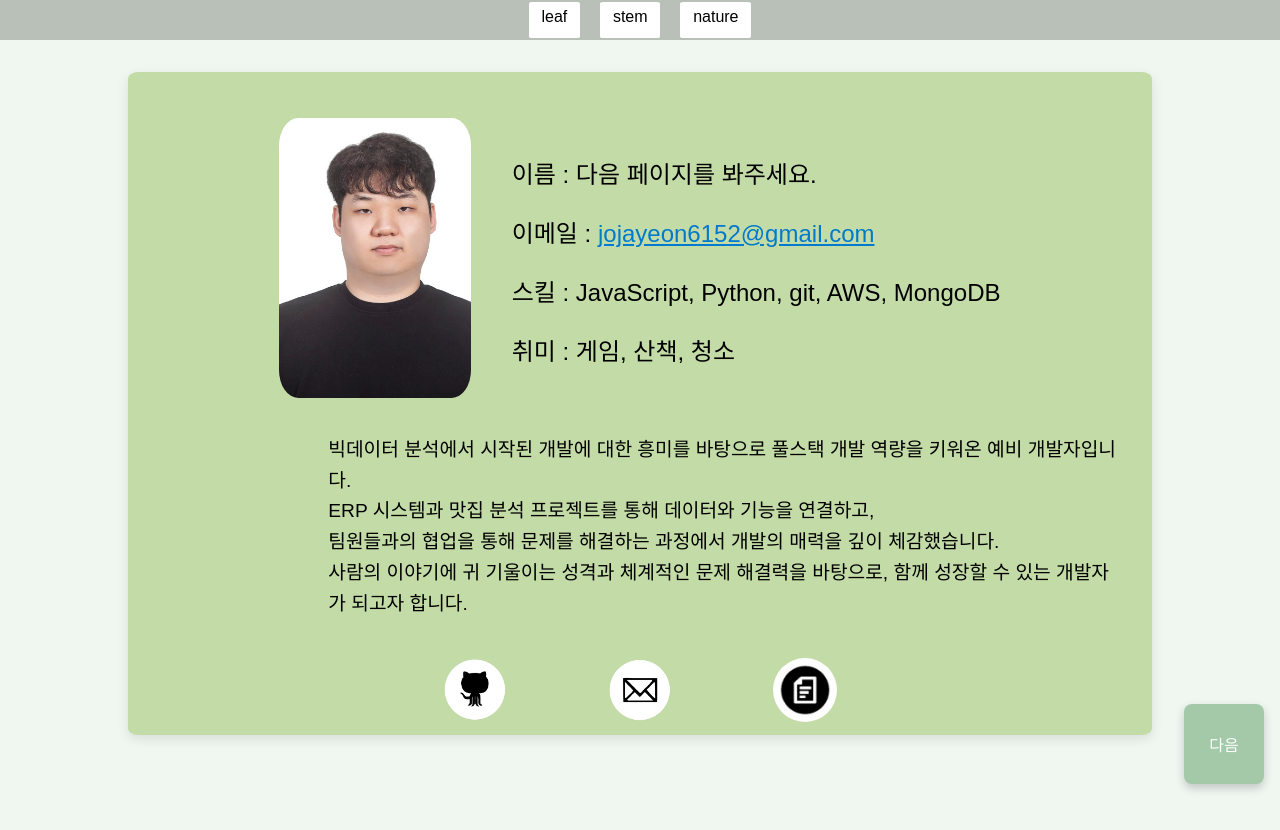
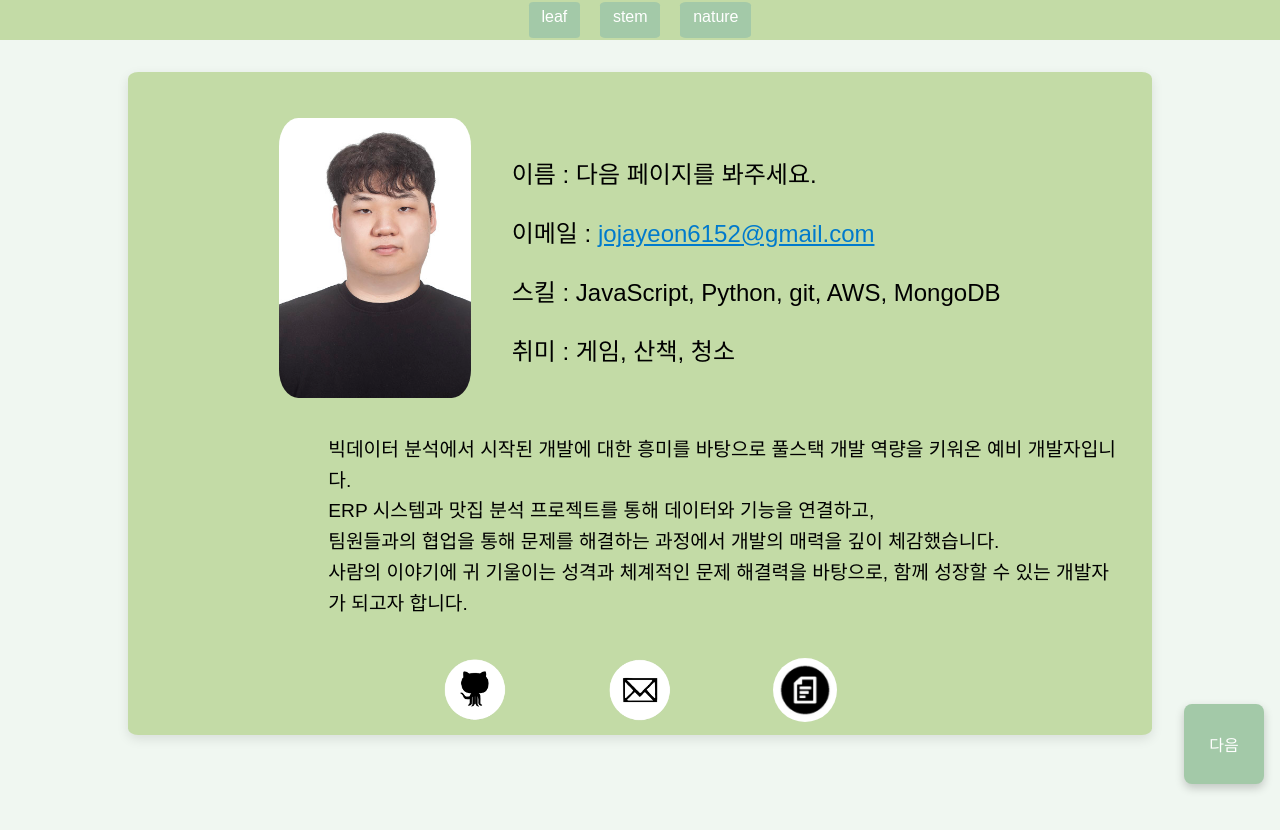
Before and after one commit to jojayeon/my_home, a React (Create React App) app in the folder my_home/: page /stem in a window 1280 px wide. Shown: the top 830 px of the page. Built offline with nearby package versions, Linux system fonts and the light colour scheme.

Commit message:
:lipstick: 배갱색 변경

```diff
--- a/my_home/src/styles/Navigation.css
+++ b/my_home/src/styles/Navigation.css
@@ -1,19 +1,21 @@
 /* 상단 바 전체  */
 .nav-bar {
+  flex-grow: 1;
   display: flex;
   justify-content: center;
   gap: 20px;
-  background: rgba(230, 240, 230, 0.8);
+  background: #c3dba6;
   min-height: 5vh;
   height: 5vh;
+  width: 100vw;
 }
 
 /* 상단 바 메뉴 */
 .nav-bar a {
-  background: rgb(255, 255, 255);
-  border-radius: 5%;
+  background: #A3C9A8;
+  border-radius: 9%;
   margin: 0.2vh 0 0.2vh 0;
   padding: 0.5% 1%;
   text-decoration: none;
-  color: black;
+  color: white;
 }
```
